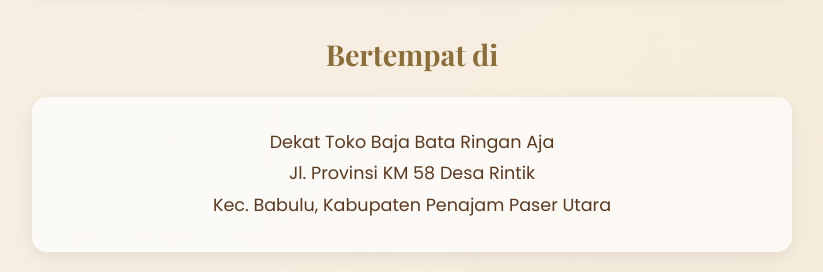
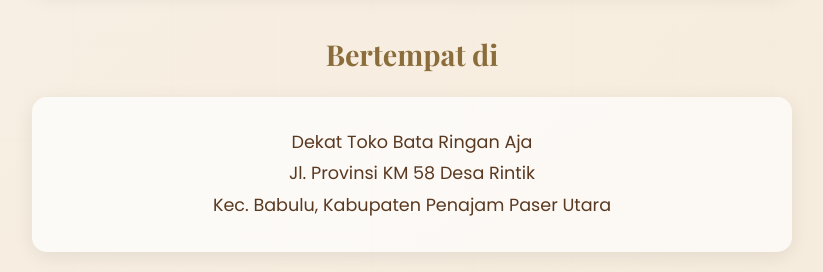
Before and after one commit to rjrizani/muna-rizani, a plain HTML site: page home.html in a window 1280 px wide. Shown: the part 1660-1932 px from the top of the page, without its empty margins (228-1051 px from the left). Drawn offline with nearby package versions, Linux system fonts and the light colour scheme.

Commit message:
remove baja

```diff
--- a/home.html
+++ b/home.html
@@ -146,7 +146,7 @@
 
             <div class="address">
                 <div class="address-details">
-                    Dekat Toko Baja Bata Ringan Aja
+                    Dekat Toko Bata Ringan Aja
                     <br>
                     Jl. Provinsi KM 58 Desa Rintik<br>
                     Kec. Babulu, Kabupaten Penajam Paser Utara
```
